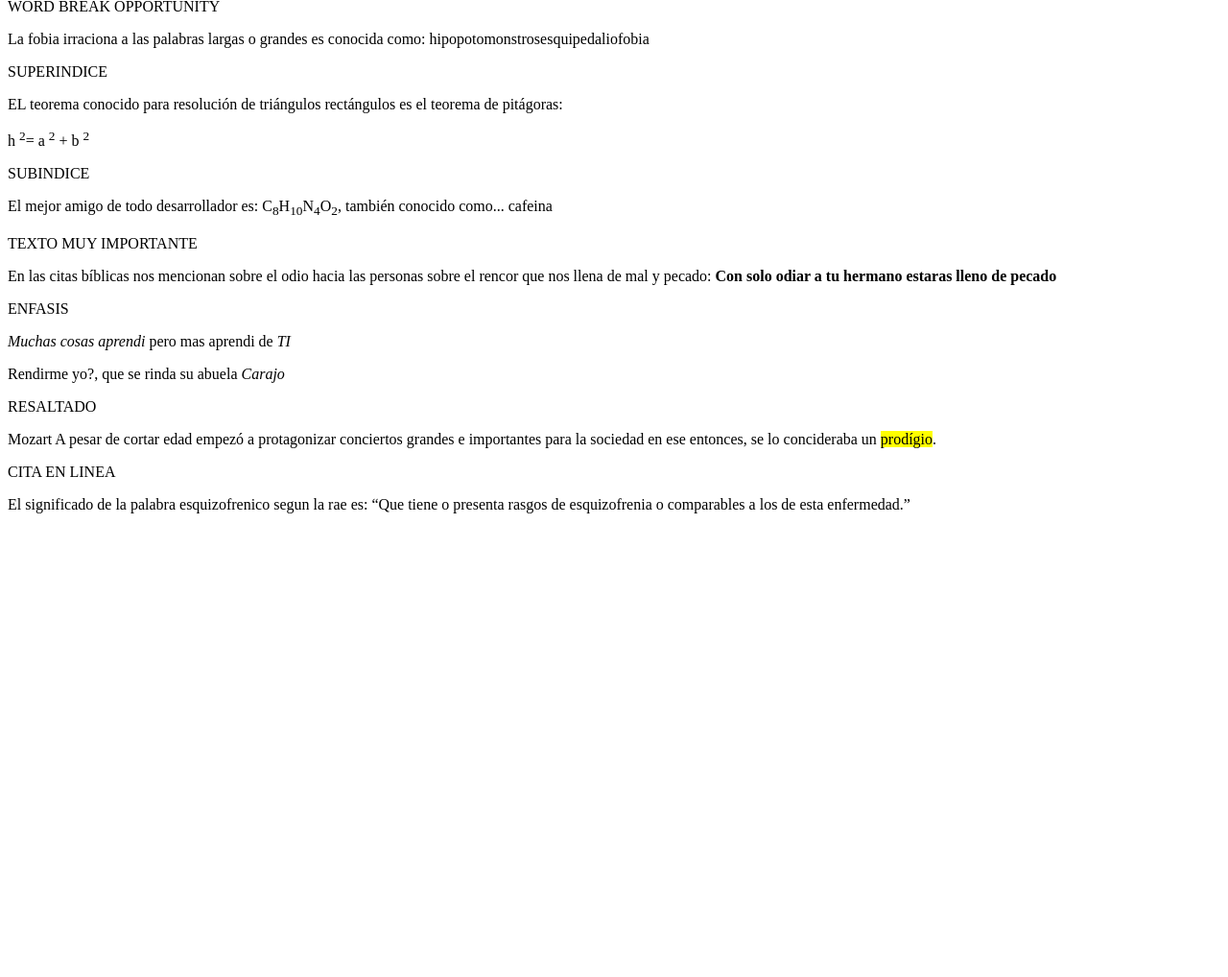
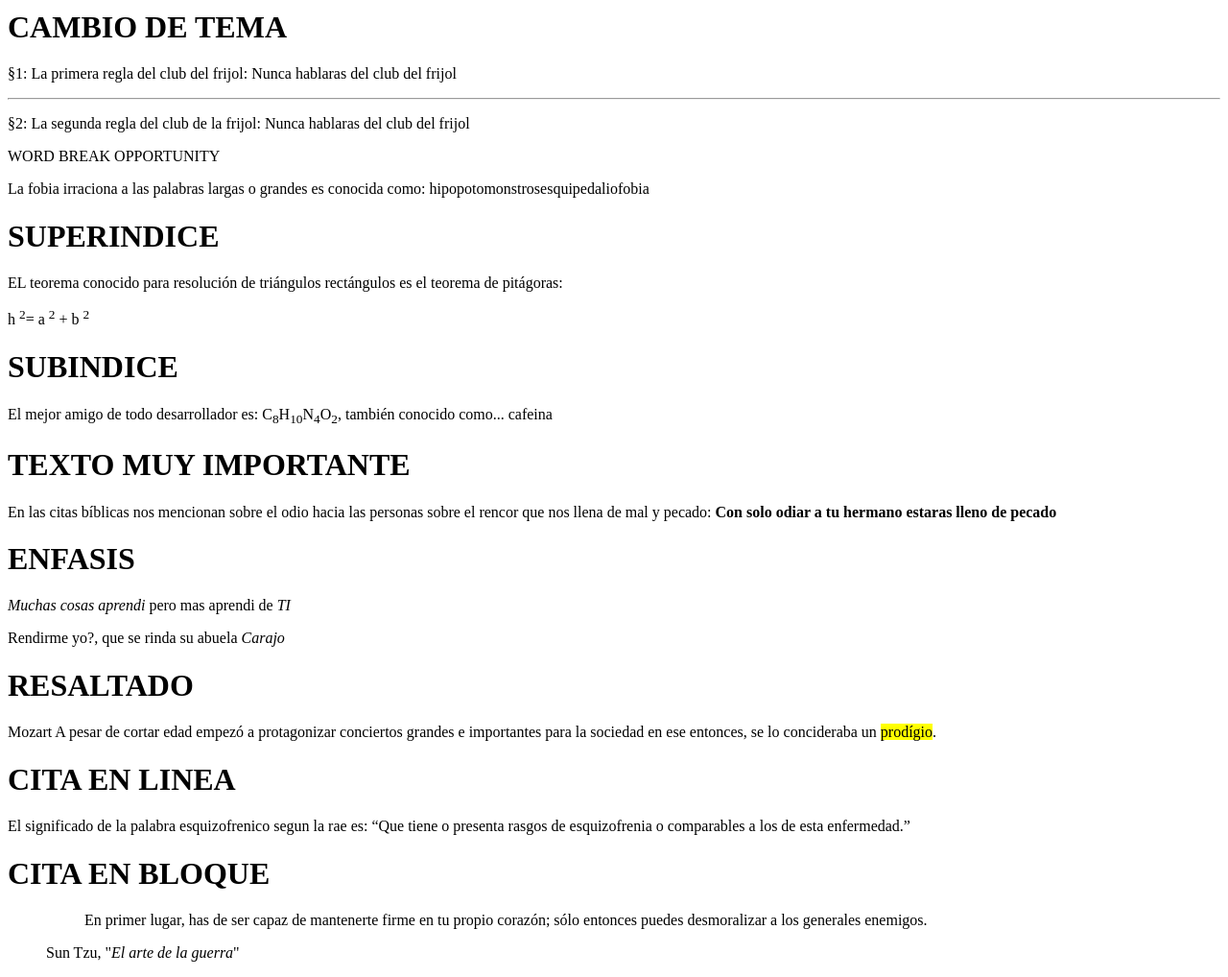
Before and after one commit to Macacofig/Pagina5, a plain HTML site: page index.html in a window 1280 px wide. Shown: the part 641-1659 px from the top of the page at 96% size. Before the commit the page ends 1192 px from the top, so only its background shows below. Drawn offline with Linux system fonts and the light colour scheme.

Commit message:
Third commit

```diff
--- a/index.html
+++ b/index.html
@@ -8,7 +8,7 @@
     <link rel="stylesheet" href="estilos1.css">
 </head>
 <body>
-     ENCABEZADOS
+    <h1>ENCABEZADOS </h1>
      <div class="encabezados">
         <h1>Encabezado 1</h1>
         <h2>Encabezado 2</h2>
@@ -18,7 +18,7 @@
         <h6>Encabezado 6</h6>
     </div>
 
-     PARRAFOS
+    <h1>PARRAFOS</h1>
      <div class="parrafos">
         <p>Durante los últimos años el uso del teléfono <span style="color: violet;">móvil</span> ha ido creciendo de manera exponencial, especialmente <span style="color: violet;">tras</span> la eclosión de los dispositivos inteligentes. Estos se han convertido <span style="color: violet;">en</span> nuestros compañeros de bolsillo (y de vida) que nos acompañan allá donde vayamos.
         Sin embargo, <span style="color: violet;">un</span> uso excesivo y no racional puede <span style="color: violet;"></span>ocasionar problemas de dependencia, adicción y miedo.</p>
@@ -26,7 +26,7 @@
         Bien por no <span style="color: violet;">tenerlo</span> al alcance o bien <span style="color: violet;">por</span> haber agotado la batería, plan de datos o <span style="color: violet;">imposibilidad</span> de conectarse a una red wifi.</p>
     </div>
 
-     SALTO DE LINEA
+    <h1>SALTO DE LINEA</h1>
      <div class="salto-de-linea">
         <p>
             Como entender lo que haces por mi<br>
@@ -42,14 +42,14 @@
         </p>
     </div>
 
-     CAMBIO DE TEMA
+    <h1>CAMBIO DE TEMA</h1>
      <div class="cambio-de-tema">
         <p>§1: La primera regla del club del frijol: Nunca hablaras del club del frijol</p>
         <hr>
         <p>§2: La segunda regla del club de la frijol:  Nunca hablaras del club del frijol</p>
     </div>
 
-     WORD BREAK OPPORTUNITY
+    WORD BREAK OPPORTUNITY</h1>
      <div class="wbo">
         <p>
             La fobia irraciona a las palabras largas o grandes es conocida como:
@@ -57,13 +57,13 @@
         </p>
     </div>
 
-     SUPERINDICE
+    <h1>SUPERINDICE</h1>
      <div class="superindice">
         <p>EL teorema conocido para resolución de triángulos rectángulos es el teorema de pitágoras: </p>
         <p>h <sup>2</sup>= a <sup>2</sup> + b <sup>2</sup></p>
     </div>
 
-     SUBINDICE
+    <h1>SUBINDICE</h1>
      <div class="subindice">
         <p>
             El mejor amigo de todo desarrollador es:
@@ -72,7 +72,7 @@
         </p>
     </div>
 
-     TEXTO MUY IMPORTANTE
+    <h1>TEXTO MUY IMPORTANTE</h1>
      <div class="texto-muy-importante">
         <p>
             En las citas bíblicas nos mencionan sobre el odio hacia las personas
@@ -82,7 +82,7 @@
     </div>
 
 
-     ENFASIS
+    <h1>ENFASIS</h1>
      <div class="enfasis">
         <p>
             <em>Muchas cosas aprendi</em> pero mas aprendi de <em> TI</em>
@@ -92,7 +92,7 @@
         </p>
     </div>
 
-     RESALTADO
+    <h1>RESALTADO</h1>
      <div class="resaltado">
         <p>
             Mozart
@@ -101,25 +101,23 @@
         </p>
     </div>
 
-     CITA EN LINEA
+    <h1>CITA EN LINEA</h1>
      <div class="cita-en-linea">
         <p>El significado de la palabra esquizofrenico segun la rae es: <q cite="https://dle.rae.es/esquizofr%C3%A9nico">Que tiene o presenta rasgos de esquizofrenia o comparables a los de esta enfermedad.</q></p>
     </div>
 
-     <!-- CITA EN BLOQUE
-     <figure>
-        <blockquote cite="https://www.goodreads.com/quotes/117579-the-truth-may-be-puzzling-it-may-take-some-work">
+    <h1>CITA EN BLOQUE</h1>
+    <figure>
+        <blockquote cite="https://okdiario.com/curiosidades/12-frases-isaac-newton-te-haran-reflexionar-549001">
             <p>
-                La verdad puede ser desconcertante. Puede tomar algo de trabajo para digerirse.
-                Puede ser contraintuitiva. Puede contradecir prejuicios profundamente arraigados.
-                Puede que no sea acorde con lo que desesperadamente queremos que sea verdad.
-                Pero nuestras preferencias no determinan la verdad.
+                En primer lugar, has de ser capaz de mantenerte firme en tu propio corazón;
+                sólo entonces puedes desmoralizar a los generales enemigos.
             </p>
         </blockquote>
-        <figcaption>Carl Sagan, "<cite>Wonder and Skepticism</cite>"</figcaption>
-    </figure>  -->
+        <figcaption>Sun Tzu, "<cite>El arte de la guerra</cite>"</figcaption>
+    </figure>
 
-     <!-- TÍTULO DE UN TRABAJO
+    <!-- TÍTULO DE UN TRABAJO
      <div class="titulo-de-trabajo">
         <p>Mi libro faborito es <cite>El cerebro de broca</cite> de Carl Sagan</p>
         <hr>
```
